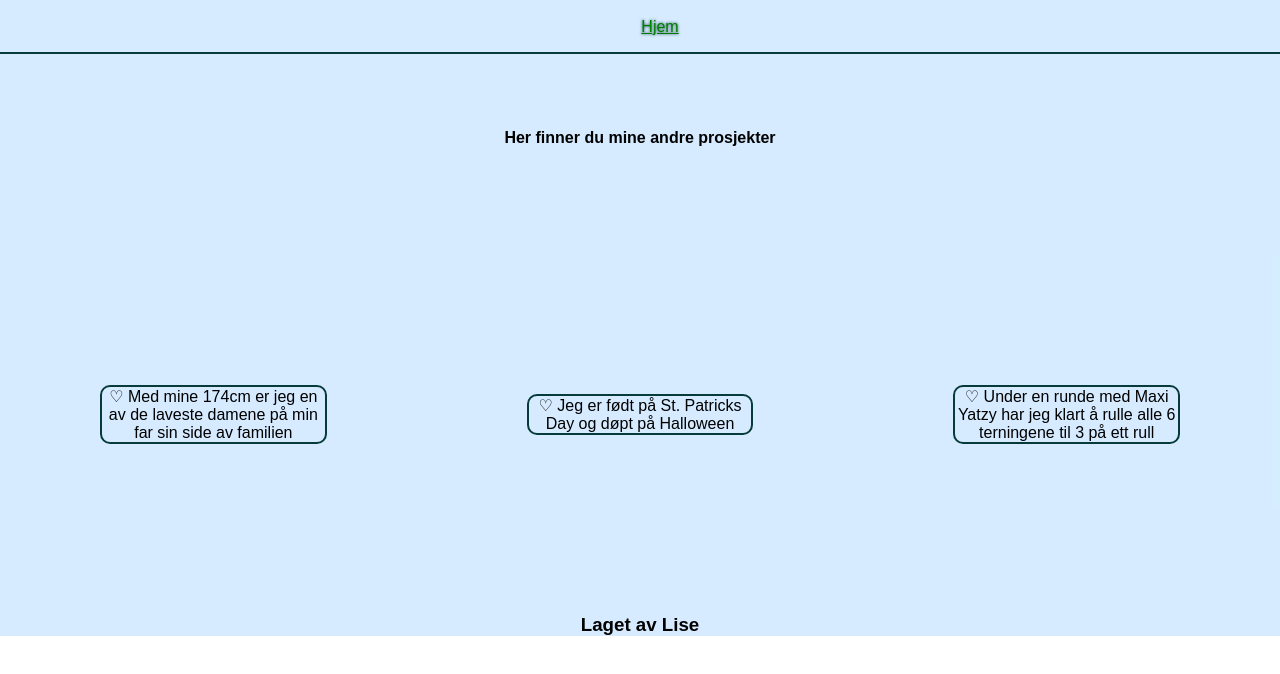
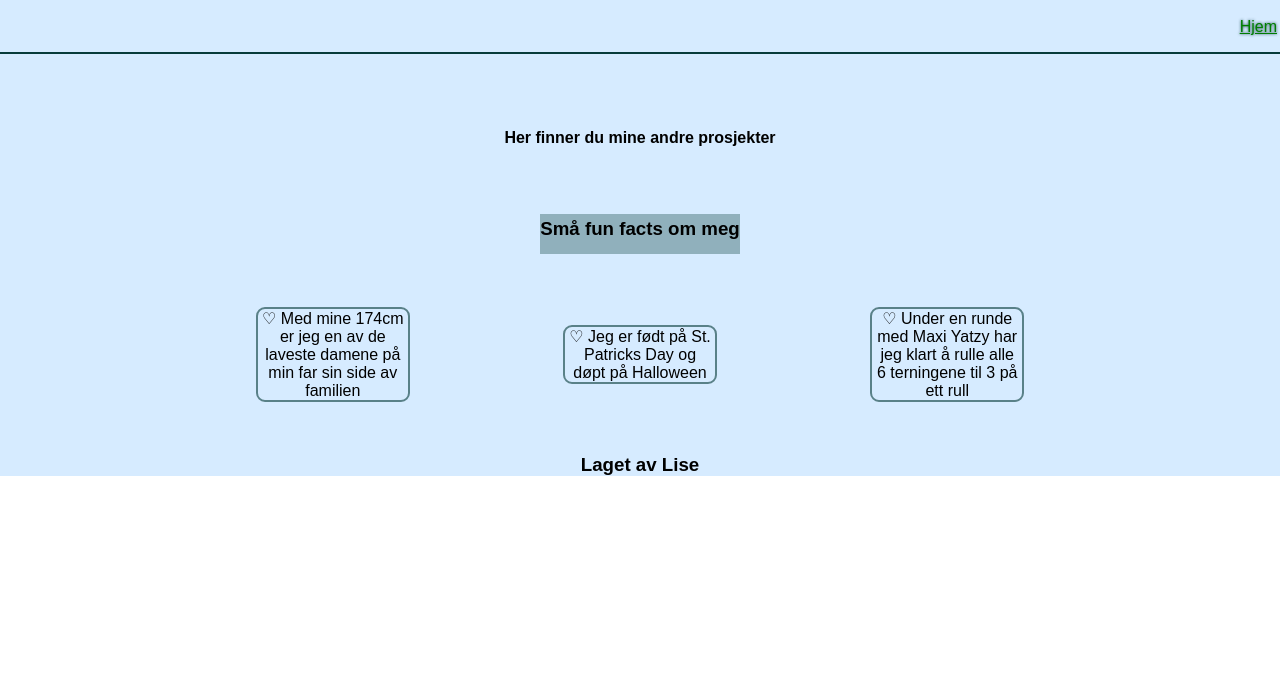
Before and after one commit to lise-charlotte/prosjekt-1.4, a website: page prosjekter.html in a window 1280 px wide. Drawn offline with Linux system fonts and the light colour scheme.

Commit message:
Small changes

```diff
--- a/prosjekter.html
+++ b/prosjekter.html
@@ -3,7 +3,7 @@
   <head>
     <title>Prosjekter</title>
     <meta charset="UTF-8" />
-    <meta name="viewport" content="width=device-width" />
+    <meta name="viewport" content="width=device-width, initial-scale=1" />
     <link rel="stylesheet" href="styles.css" />
     <script type="module" src="script.js"></script>
   </head>
@@ -19,6 +19,9 @@
       <section class="homeSectionptwo">
         <!-- Hjem -->
         <p class="hjem"><strong>Her finner du mine andre prosjekter</strong></p>
+      </section>
+      <section class="heading">
+        <h3 class="h3Ptwo">Små fun facts om meg</h3>
       </section>
       <section class="secondSectionptwo">
         <div class="card">
--- a/styles.css
+++ b/styles.css
@@ -36,11 +36,12 @@ main {
 ul {
     display: flex;
     flex-direction: row;
-    justify-content: center;
+    justify-content: right;
     align-items: center;
     list-style-type: none;
     gap: 100px;
     text-shadow: 0px 0px 3px #073B3A;
+    padding: 0px 3px 0px 0px;
 }
 
 section {
@@ -90,15 +91,6 @@ footer {
     background-color: rgba(200, 229, 255, 0.744);
 }
 
-.prosjekter {
-    display: flex;
-    flex-direction: row;
-    justify-content: center;
-    align-items: center;
-    list-style-type: none;
-    gap: 100px;
-}
-
 .hjem {
     padding-top: 7px;
 }
@@ -109,6 +101,16 @@ footer {
 
 /* Prosjekter CSS  */
 
+.prosjekter {
+    display: flex;
+    flex-direction: row;
+    justify-content: right;
+    align-items: center;
+    list-style-type: none;
+    gap: 100px;
+    padding: 0px 3px 0px 0px;
+}
+
 .homeSectionptwo {
     height: 20vh;
     display: flex;
@@ -117,17 +119,34 @@ footer {
 }
 
 .secondSectionptwo {
-    height: 50vh;
+    height: 25vh;
     display: flex;
-    justify-content: space-evenly;
+    justify-content: center;
     align-items: center;
-    gap: 200px;
-    padding: 0px 100px;
+    gap: 20%;
+    padding: 0% 20%;
 }
 
 .card {
     width: 500px;
-    border: 2px solid #073B3A;
-    border-radius: 10px;
+    border: 2px solid #073b3a99;
+    border-radius: 9px;
     display: flex;
 }
+
+.cardText {
+    padding: 0px 2px;
+}
+
+.heading {
+    height: 5vh;
+    display: flex;
+    justify-content: center;
+}
+
+.h3Ptwo {
+    width: 200px;
+    background-color: #073b3a56;
+    text-align: center;
+    padding: 4px 0px 0px 0px;
+}
```
